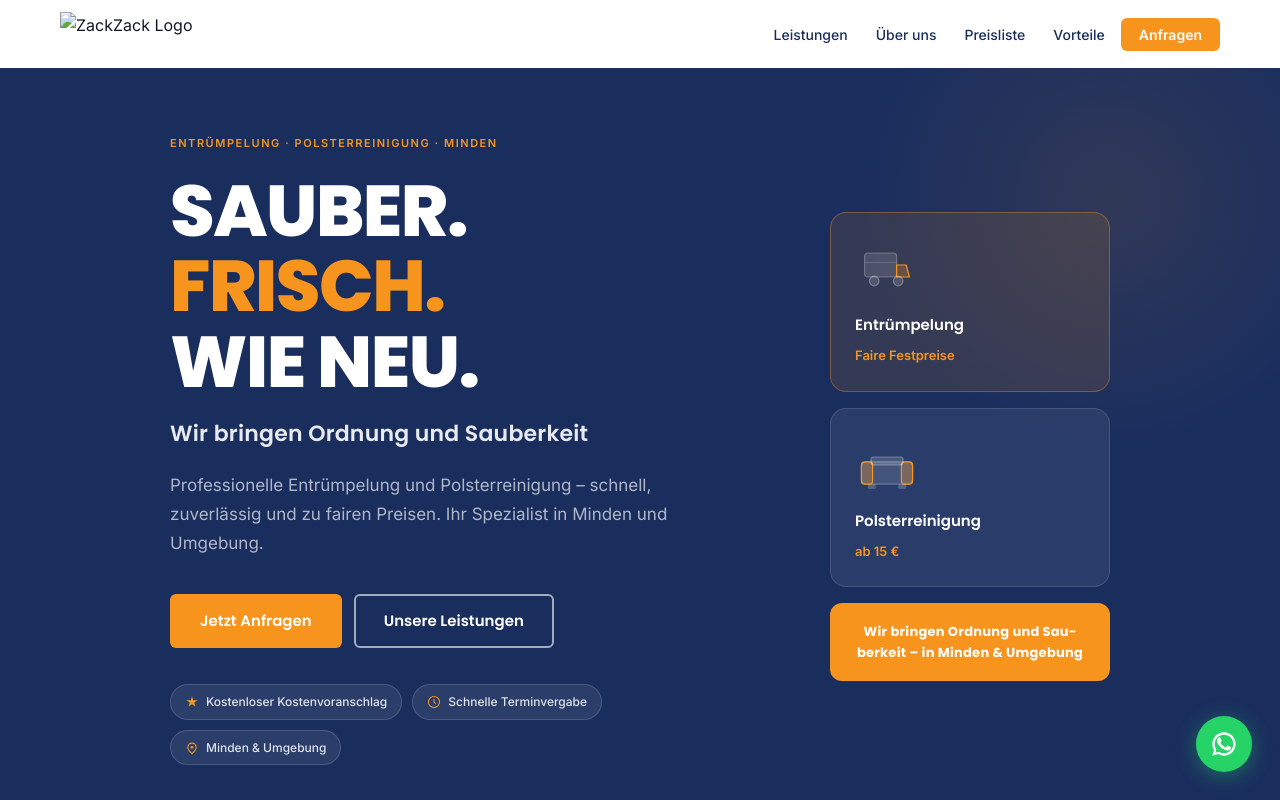
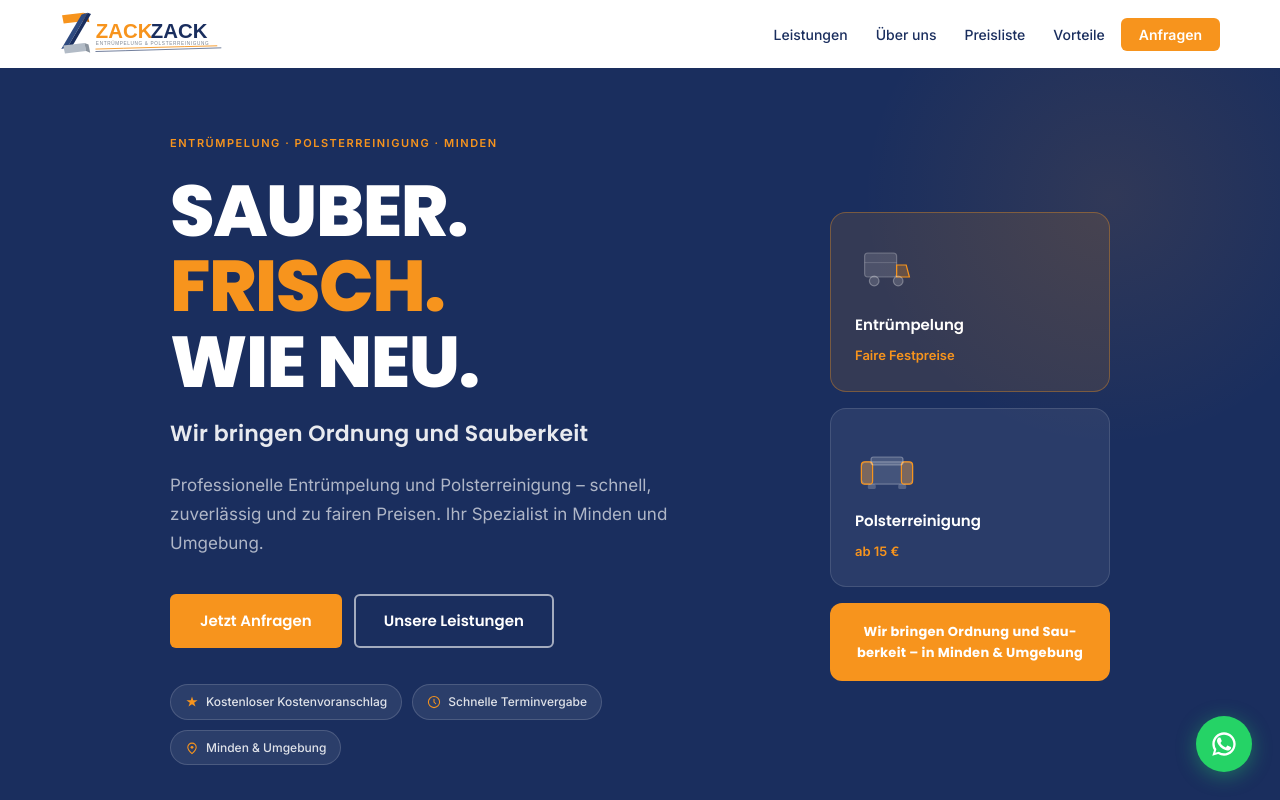
Before and after one commit to yter5230-oss/zackzack, a plain HTML site: page index.html in a window 1280 px wide. Shown: the top 800 px of the page. Drawn offline with Linux system fonts and the light colour scheme.

Commit message:
Add SVG logo recreation – no external file needed

```diff
--- a/index.html
+++ b/index.html
@@ -18,7 +18,7 @@
   <header id="navbar" role="banner">
     <div class="nav-container">
       <a class="nav-logo" href="#hero" aria-label="ZackZack – Zurück zur Startseite">
-        <img src="logo.png" alt="ZackZack Logo" class="nav-logo-img">
+        <img src="logo.svg" alt="ZackZack Logo" class="nav-logo-img">
       </a>
       <nav aria-label="Hauptnavigation">
         <ul class="nav-links" role="list">
@@ -439,7 +439,7 @@
       <div class="footer-top">
         <div class="footer-brand">
           <a class="footer-logo-link" href="#hero" aria-label="ZackZack – Zurück zur Startseite">
-            <img src="logo.png" alt="ZackZack Logo" class="footer-logo-img">
+            <img src="logo.svg" alt="ZackZack Logo" class="footer-logo-img">
             <span class="footer-logo-text"><span class="logo-zack1">ZACK</span><span class="logo-zack2">ZACK</span></span>
           </a>
           <p class="footer-tagline">SAUBER. FRISCH. WIE NEU.</p>
```
Also changed, not shown: datenschutz.html (+1 -1 lines), impressum.html (+1 -1 lines), logo.svg (added).
